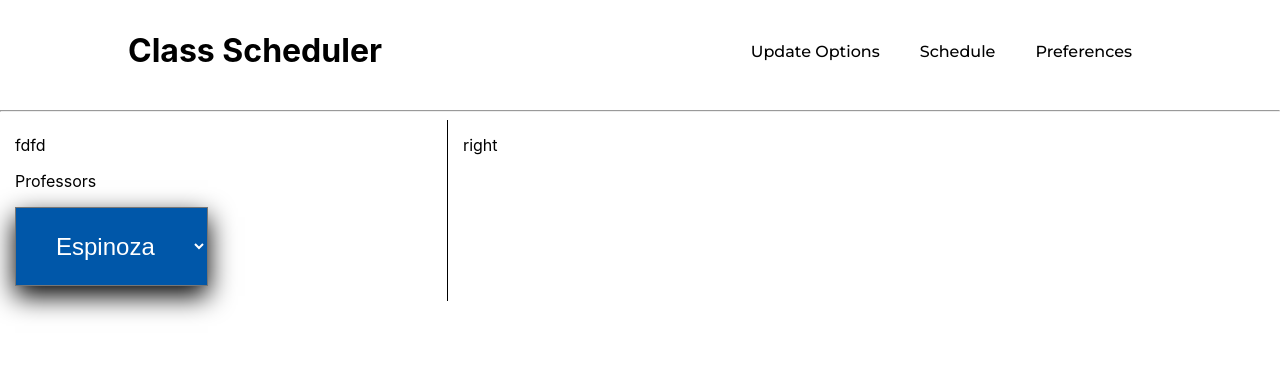
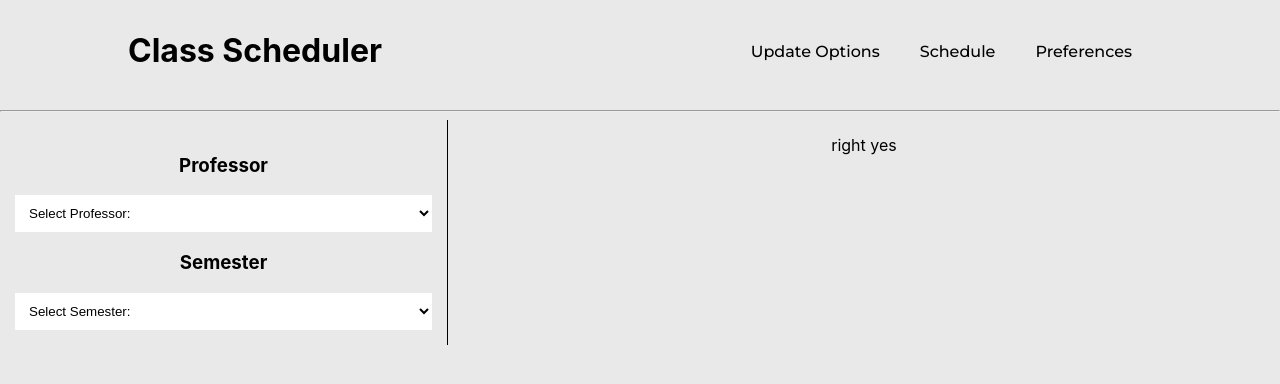
Before and after one commit to shahidul-csu/class-scheduler, a React (Create React App) app in the folder frontend/: page / in a window 1280 px wide. Shown: the top 384 px of the page. Built offline with nearby package versions, Linux system fonts and the light colour scheme.

Commit message:
Added 2 basic dropdowns to pick a professor and their semesters so in the end, you can get the preferences with those 2 values. The dropdowns do not have functionality that provide preferences as of yet.

```diff
--- a/frontend/src/components/admin-faculty-preferences/Display.js
+++ b/frontend/src/components/admin-faculty-preferences/Display.js
@@ -1,20 +1,38 @@
 // This page will hold both the left professors/semesters drop downs, and the preferences to accept for professors on the right side.
 
-import React from 'react'
+import React, { useState } from 'react'
 import Dropdown from './Dropdown'
 import '../../styles/adminFacultyPreferences.css'
 
 const Display = () => {
-  let professors = [{id:1, last_name: "Espinoza"}, {id:1, last_name: "Lara"}, {id:1, last_name: "Su"}]
+
+  // Dummy data
+  const [professors, setProfessors] = useState([
+    {id:1, last_name: "Espinoza"},
+    {id:2, last_name: "Lara"},
+    {id:3, last_name: "Su"},
+  ])
+  const [semesters, setSemesters] = useState([
+    {id: 1, user_id: 1,name: "fall", year: "2019"},
+    {id: 2, user_id: 2,name: "spring", year: "2021"},
+    {id: 3, user_id: 2,name: "spring", year: "2019"},
+    {id: 4, user_id: 1,name: "fall", year: "2020"},
+    {id: 5, user_id: 3,name: "fall", year: "2019"},
+    {id: 6, user_id: 3,name: "spring", year: "2022"},
+    {id: 7, user_id: 2,name: "fall", year: "2020"},
+  ])
+
+
   return (
     <div>
         <div className='parent'>
             <div className='left'>
-                fdfd
-                <Dropdown name="Professors" professors={professors}/>
+                <Dropdown name="Professor" group={professors}/>
+                <Dropdown name="Semester" group={semesters} />
             </div>
             <div className='right'>
                 right
+                yes
             </div>
         </div>
     </div>
--- a/frontend/src/components/admin-faculty-preferences/Dropdown.js
+++ b/frontend/src/components/admin-faculty-preferences/Dropdown.js
@@ -1,22 +1,30 @@
 // This file will create a drop down to be used to create the professors and theh semesters drop down on the left of the screen.
 
+/*
+  NOTES
+  - have to figure out which professor was selected so you can generate all the semesters they have/had preferences
+  - have to figure out which semester was selected so you can generate all the preferences thay have/had for that semester
+  */
+
 import React from 'react'
-import '../../styles/dropdown.css'
+import '../../styles/adminFacultyPreferences.css'
 
-const Dropdown = ({ name, professors }) => {
+const Dropdown = ({ name, group, onSelected }) => {
   return (
     <div className='dropdown'>
-        <p>Professors</p>
-        {/* <form action="#"> */}
-        <div className='custom-select'>
-            <select name={name} id={name}>
-                {professors.map((professor) => (
-                    <option value={professor.id}>{professor.last_name}</option>
+        <h3>{name}</h3>
+        <form action="#">
+          <div className='custom-select'>
+              <select name={name} id={name}>
+                <option value="0">Select {name}:</option>
+                {group.map((obj) => (
+                    <option value={obj.id}>
+                      {obj.hasOwnProperty('last_name') ? obj.last_name : obj.name}
+                    </option>
                 ))}
-            </select>
-            <span className='custom-arrow'></span>
-        </div>
-        {/* </form> */}
+              </select>
+          </div>
+        </form>
     </div>
   )
 }
--- a/frontend/src/styles/adminFacultyPreferences.css
+++ b/frontend/src/styles/adminFacultyPreferences.css
@@ -1,5 +1,10 @@
 @import url('https://fonts.googleapis.com/css2?family=Montserrat:wght@500&display=swap');
 
+*{
+    background-color: #e9e9e9;
+}
+
+/* Header */
 .heading {
     box-sizing: border-box;
     margin: 0;
@@ -43,6 +48,9 @@ h1 {
 }
 
 
+
+
+
 /* Display */
 .parent {
 	width:100%;
@@ -54,7 +62,7 @@ h1 {
     border-right: solid 1px;
     padding:15px;
 	box-sizing: border-box;
-	height: 100%;
+    text-align: center;
 }
 
 .right
@@ -63,4 +71,30 @@ h1 {
 	width:65%;
     padding:15px;
 	box-sizing: border-box;
+    text-align: center;
 }
+
+
+
+
+
+
+/* Dropdown */
+.dropdown {
+    display: grid;
+}
+
+.custom-select {
+    position: relative;
+    font-family: Arial;
+}
+
+select {
+    padding-top: 10px;
+    padding-bottom: 10px;
+    padding-left: 10px;
+    text-align: left;
+    width: 100%;
+    border: none;
+    background-color: #ffffff;
+}
--- a/frontend/src/styles/dropdown.css
+++ /dev/null
@@ -1,12 +0,0 @@
-/* Dropdown */
-.dropdown {
-    display: grid;
-}
-
-select {
-    box-shadow: 0 10px 25px black;
-    font-size: 1.5rem;
-    padding: 1em 1.5em;
-    background-color: #0057a9;
-    color: white;
-}
```
